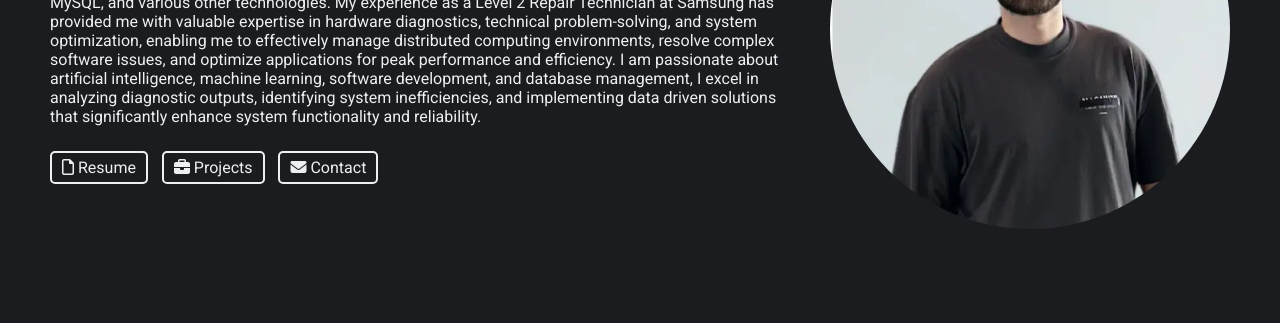
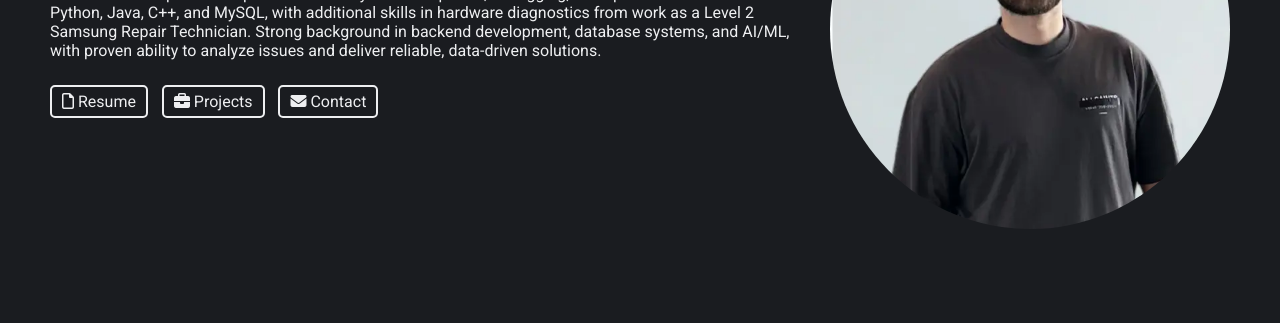
Before and after one commit to Narek-asa/Portfolio, a plain HTML site: page index.html in a window 1280 px wide. Shown: the part 301-624 px from the top of the page. Drawn offline with Linux system fonts and the light colour scheme.

Commit message:
Revise intro text and update resume link format
Updated the introduction paragraph to be more concise and focused on key skills. Changed resume file link from .docx to .pdf format.

```diff
--- a/index.html
+++ b/index.html
@@ -50,22 +50,11 @@
     <section class="hero-section">
       <div class="text">
         <h2>Hello, I'm Narek</h2>
-        <p>I am a motivated and results driven Entry Level Software
-          Developer currently based in Los Angeles, California. Originally
-          from Tyumen, Russia, I grew up in Los Angeles and recently earned
-          my Bachelor of Science in Computer Science from California State
-          University Northridge. I have a solid foundation in software development,
-          debugging, and troubleshooting, with technical skills in Python, Java,
-          C++, MySQL, and various other technologies. My experience as a Level 2
-          Repair Technician at Samsung has provided me with valuable expertise in
-          hardware diagnostics, technical problem-solving, and system optimization,
-          enabling me to effectively manage distributed computing environments,
-          resolve complex software issues, and optimize applications for peak
-          performance and efficiency. I am passionate about artificial intelligence,
-          machine learning, software development, and database management, I excel
-          in analyzing diagnostic outputs, identifying system inefficiencies, and
-          implementing data driven solutions that significantly enhance system
-          functionality and reliability.
+        <p>Software Developer with experience in full-cycle development, debugging, and optimization.
+          Proficient in Python, Java, C++, and MySQL, with additional skills in hardware diagnostics
+          from work as a Level 2 Samsung Repair Technician. Strong background in backend development,
+          database systems, and AI/ML, with proven ability to analyze issues and deliver reliable,
+          data-driven solutions.
         </p>
 
         <div class="links">
@@ -143,7 +132,7 @@
       <h2>Resume</h2>
       <!-- Download link -->
       <div class="resume-download">
-        <a href="assets/NarekAsaturyan_Resume.docx" target="_blank" rel="noopener noreferrer">
+        <a href="assets/NarekAsaturyanResume25.pdf" target="_blank" rel="noopener noreferrer">
           <i class="fa-solid fa-file-word"></i>
           Download Full Resume
         </a>
@@ -155,7 +144,7 @@
         <!-- Embedded Viewer -->
         <div class="resume-embed">
           <iframe
-            src="assets/NarekAsaturyan_Resume.pdf#view=FitH"
+            src="assets/NarekAsaturyanResume25.pdf#view=FitH"
             width="100%"
             height="800"
             style="border: none;"
```
